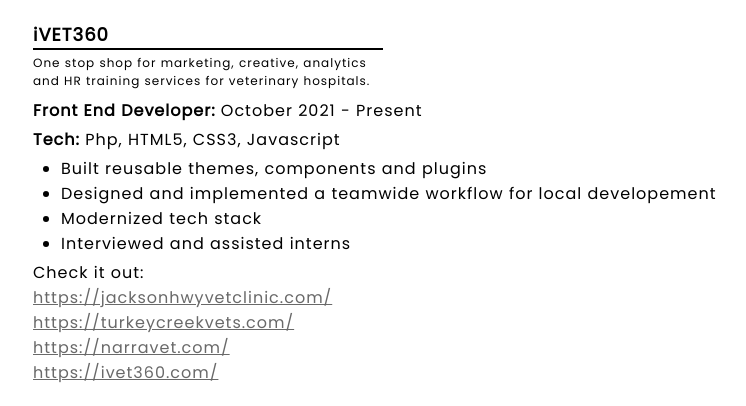
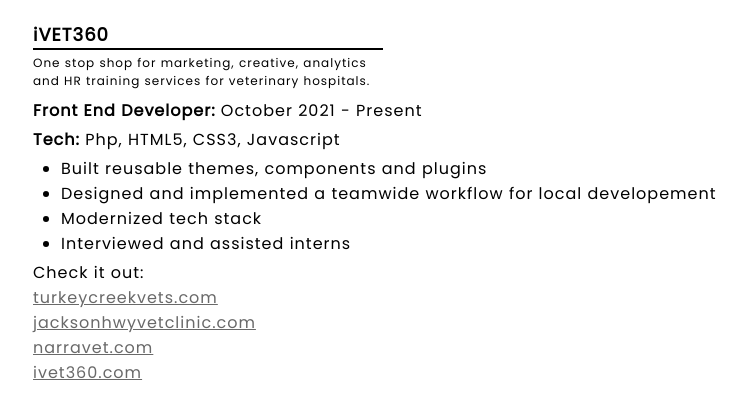
Before and after one commit to boothaw/awilkesbooth, a plain HTML site: page index.html in a window 1280 px wide. Shown: the part 317-723 px from the top of the page, without its empty margins (169-915 px from the left). Drawn offline with Linux system fonts and the light colour scheme.

Commit message:
updated ivet sites

```diff
--- a/index.html
+++ b/index.html
@@ -39,10 +39,10 @@
               <li>Interviewed and assisted interns</li>
             </ul>
             <p>Check it out:</p>
-            <p><a href="jacksonhwyvetclinic.com" target="_blank">https://jacksonhwyvetclinic.com/</a></p>
-            <p><a href="turkeycreekvets.com" target="_blank">https://turkeycreekvets.com/</a></p>
-            <p><a href="narravet.com" target="_blank">https://narravet.com/</a></p>
-            <p><a href="ivet360.com" target="_blank">https://ivet360.com/</a></p>
+            <p><a href="https://turkeycreekvets.com/" target="_blank">turkeycreekvets.com</a></p>
+            <p><a href="https://jacksonhwyvetclinic.com/" target="_blank">jacksonhwyvetclinic.com</a></p>
+            <p><a href="https://narravet.com/" target="_blank">narravet.com</a></p>
+            <p><a href="https://ivet360.com/" target="_blank">ivet360.com</a></p>
           </div>
           <div class="job">
             <div class="job-header">
```
